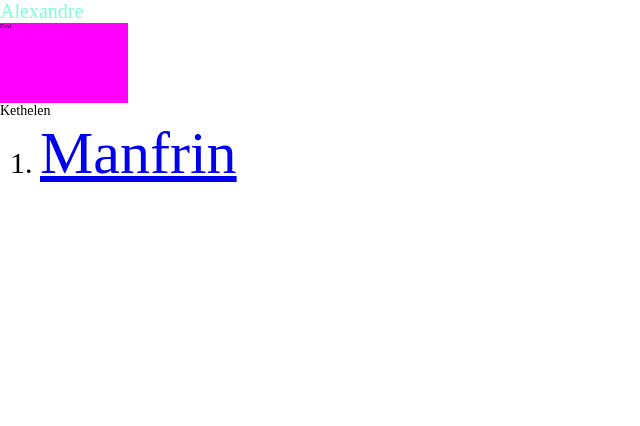
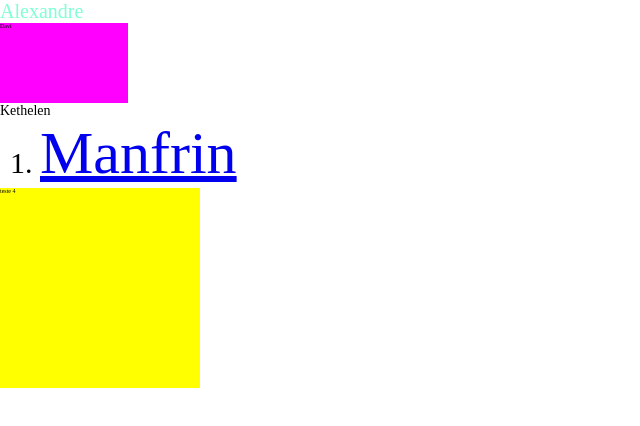
Before and after one commit to Vinihaw/AULAS-CSS, a plain HTML site: page Aula06/unidadeMedidas.html in a window 1280 px wide. Shown: the whole page, without its empty margins (0-640 px from the left). Drawn offline with Linux system fonts and the light colour scheme.

Commit message:
AULA05/06

```diff
--- a/Aula06/unidadeMedidas.css
+++ b/Aula06/unidadeMedidas.css
@@ -32,3 +32,9 @@ a {
     font-size: 2em;
     /* 60px */
 }
+
+div {
+    background-color: yellow;
+    height: 200px;
+    width: 200px;
+}
--- a/Aula06/unidadeMedidas.html
+++ b/Aula06/unidadeMedidas.html
@@ -13,6 +13,6 @@
     <ol>
         <li><a href="teste">Manfrin</a></li>
     </ol>
-
+    <div>teste 4</div>
 </body>
 </html>
```
